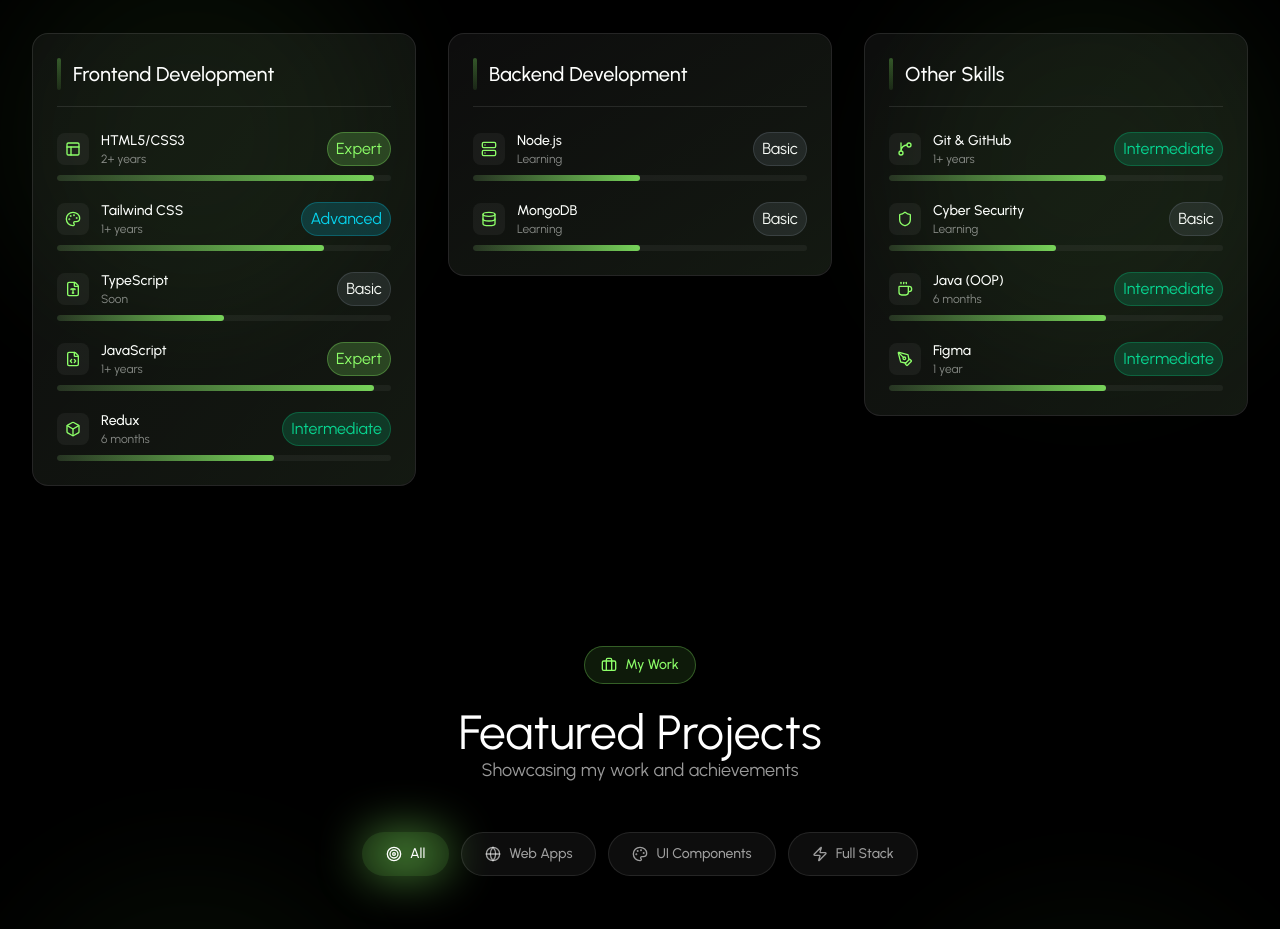
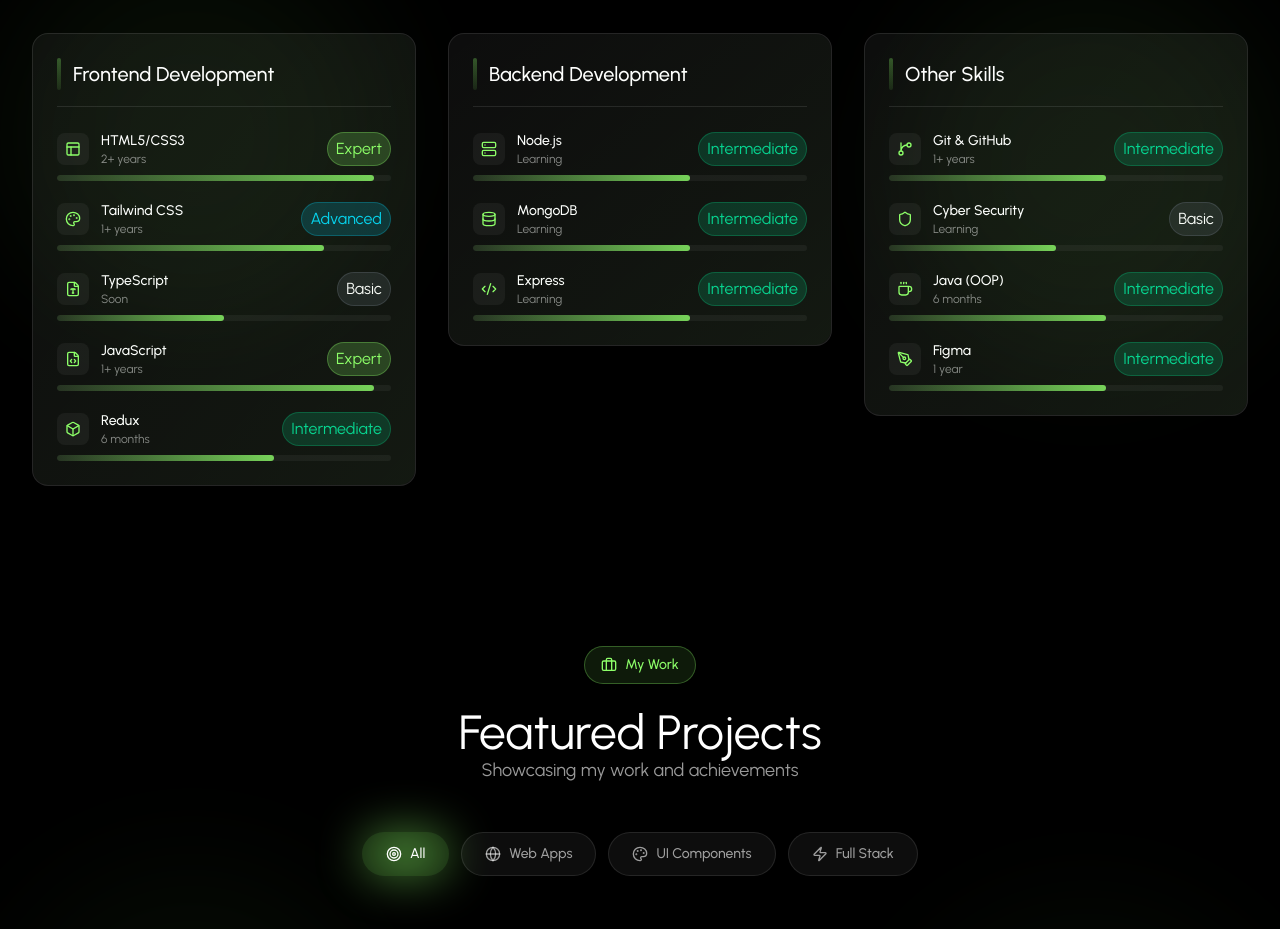
Before and after one commit to Abdelrah3110-man/Portfolio, a React (Vite) app: page / in a window 1280 px wide. Shown: the part 2180-3109 px from the top of the page. Built offline with nearby package versions, Linux system fonts and the light colour scheme.

Commit message:
skills update

```diff
--- a/src/components/sections/Skills.jsx
+++ b/src/components/sections/Skills.jsx
@@ -17,6 +17,7 @@
     "Backend Development": [
       skills.find((skill) => skill.name === "Node.js"),
       skills.find((skill) => skill.name === "MongoDB"),
+      skills.find((skill) => skill.name === "Express"),
     ].filter(Boolean),
     "Other Skills": [
       skills.find((skill) => skill.name === "Git & GitHub"),
@@ -109,7 +110,7 @@
                             </div>
                             <span
                               className={`  text-sx px-2 py-1 rounded-full border ${getLevelColor(
-                                skill.level
+                                skill.level,
                               )}`}>
                               {skill.level}
                             </span>
@@ -128,7 +129,7 @@
                   <div className=" absolute inset-0 bg-linear-to-br from-primary/0 to-primary/5 group-hover:from-primary/5 group-hover:to-primary/5 rounded-2xl transition-all duration-300 pointer-events-none"></div>
                 </div>
               </FadeIn>
-            )
+            ),
           )}
         </div>
       </div>
--- a/src/data/skills.js
+++ b/src/data/skills.js
@@ -52,14 +52,14 @@
     id: 8,
     name: "Node.js",
     icon: "Server",
-    level: "Basic",
+    level: "Intermediate",
     experience: "Learning",
   },
   {
     id: 9,
     name: "MongoDB",
     icon: "Database",
-    level: "Basic",
+    level: "Intermediate",
     experience: "Learning",
   },
   {
@@ -83,4 +83,11 @@
     level: "Basic",
     experience: "Soon",
   },
+  {
+    id: 13,
+    name: "Express",
+    icon: "server",
+    level: "Intermediate",
+    experience: "Learning",
+  },
 ];
```
